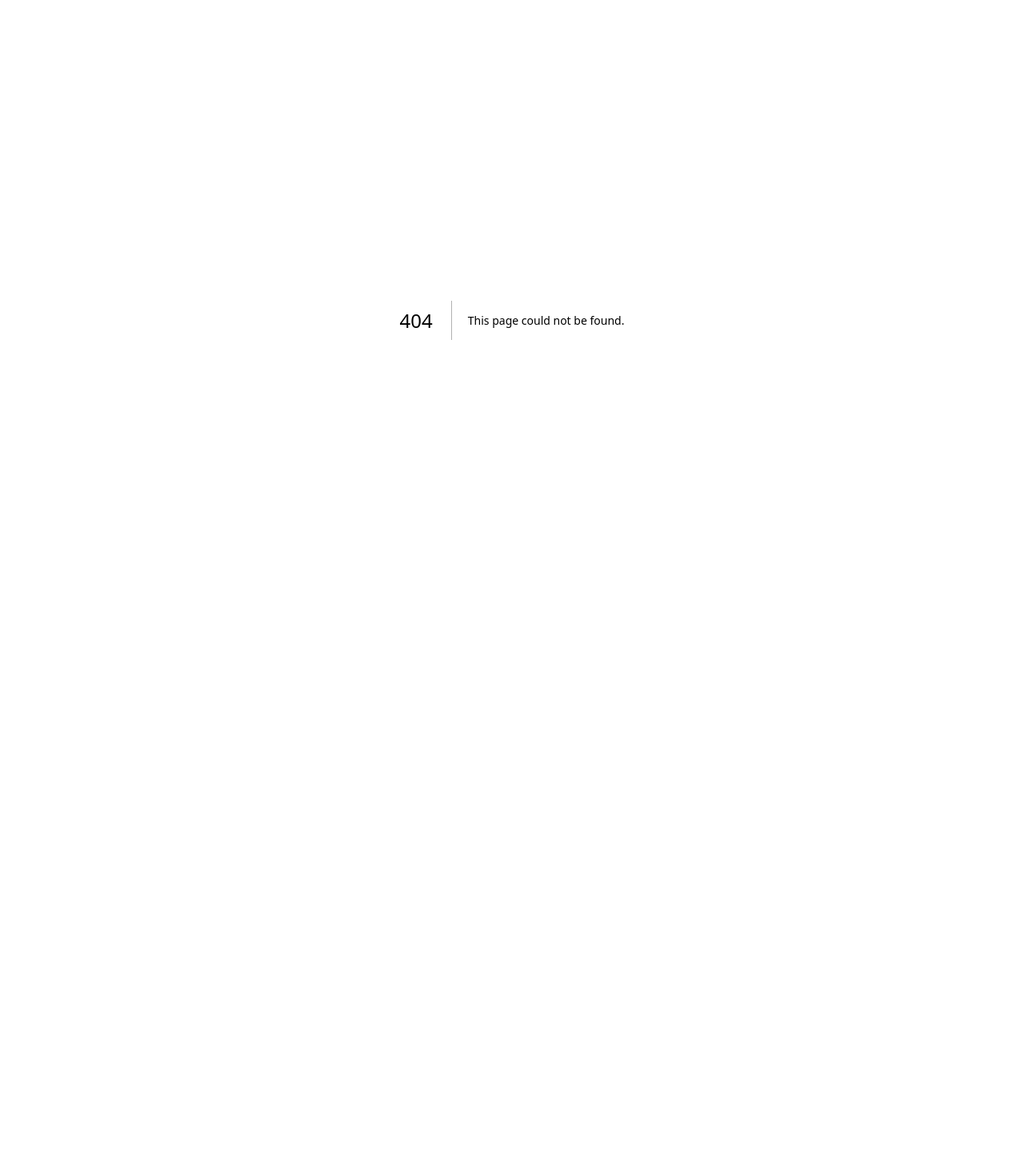
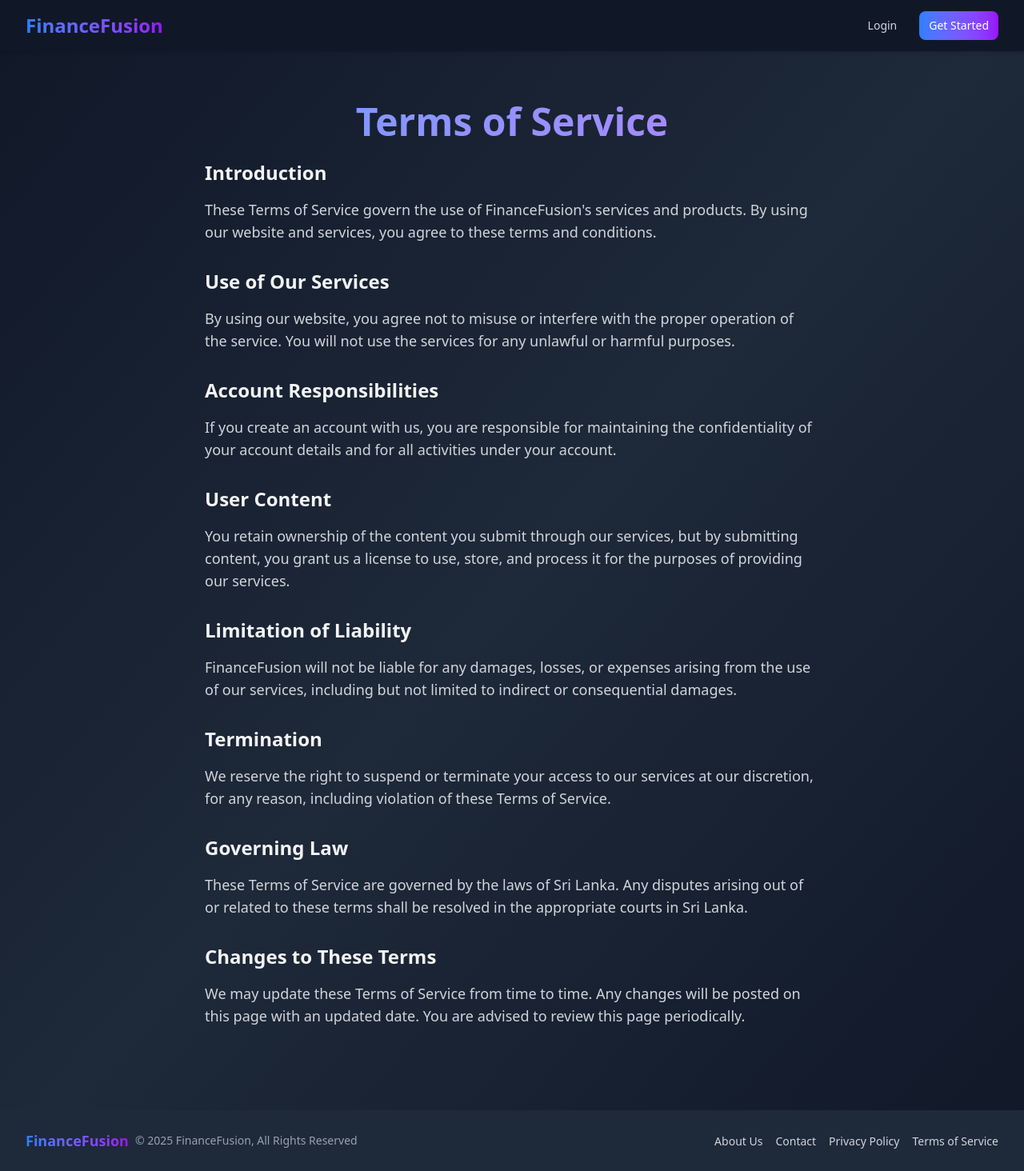
Before and after one commit to BuddhikaRoshan/FinanceFusion_ITPM, a Next.js app: page /Terms in a window 1280 px wide. Before the commit this address had no page. Shown: the whole page at 80% size. Before the commit the page ends 800 px from the top, so only its background shows below. Built offline with nearby package versions, Linux system fonts and the light colour scheme.

Commit message:
"terms_page

```diff
--- /dev/null
+++ b/app/Terms/page.tsx
@@ -0,0 +1,64 @@
+"use client";
+import React from "react";
+import Navbar from "@/components/Navbar";
+import Footer from "@/components/Footer";
+
+const TermsOfService = () => {
+  return (
+    <div className="min-h-screen bg-gradient-to-br from-gray-900 via-gray-800 to-gray-900">
+      <Navbar />
+
+      <div className="max-w-7xl mx-auto px-4 sm:px-6 lg:px-8 py-16">
+        <h1 className="text-4xl md:text-5xl font-bold bg-gradient-to-r from-blue-400 to-purple-400 bg-clip-text text-transparent mb-6 text-center">
+          Terms of Service
+        </h1>
+
+        <div className="text-lg text-gray-300 max-w-3xl mx-auto">
+          <h2 className="text-2xl font-semibold text-gray-100 mb-4">Introduction</h2>
+          <p>
+            These Terms of Service govern the use of FinanceFusion's services and products. By using our website and services, you agree to these terms and conditions.
+          </p>
+
+          <h2 className="text-2xl font-semibold text-gray-100 mb-4 mt-8">Use of Our Services</h2>
+          <p>
+            By using our website, you agree not to misuse or interfere with the proper operation of the service. You will not use the services for any unlawful or harmful purposes.
+          </p>
+
+          <h2 className="text-2xl font-semibold text-gray-100 mb-4 mt-8">Account Responsibilities</h2>
+          <p>
+            If you create an account with us, you are responsible for maintaining the confidentiality of your account details and for all activities under your account.
+          </p>
+
+          <h2 className="text-2xl font-semibold text-gray-100 mb-4 mt-8">User Content</h2>
+          <p>
+            You retain ownership of the content you submit through our services, but by submitting content, you grant us a license to use, store, and process it for the purposes of providing our services.
+          </p>
+
+          <h2 className="text-2xl font-semibold text-gray-100 mb-4 mt-8">Limitation of Liability</h2>
+          <p>
+            FinanceFusion will not be liable for any damages, losses, or expenses arising from the use of our services, including but not limited to indirect or consequential damages.
+          </p>
+
+          <h2 className="text-2xl font-semibold text-gray-100 mb-4 mt-8">Termination</h2>
+          <p>
+            We reserve the right to suspend or terminate your access to our services at our discretion, for any reason, including violation of these Terms of Service.
+          </p>
+
+          <h2 className="text-2xl font-semibold text-gray-100 mb-4 mt-8">Governing Law</h2>
+          <p>
+            These Terms of Service are governed by the laws of Sri Lanka. Any disputes arising out of or related to these terms shall be resolved in the appropriate courts in Sri Lanka.
+          </p>
+
+          <h2 className="text-2xl font-semibold text-gray-100 mb-4 mt-8">Changes to These Terms</h2>
+          <p>
+            We may update these Terms of Service from time to time. Any changes will be posted on this page with an updated date. You are advised to review this page periodically.
+          </p>
+        </div>
+      </div>
+
+      <Footer />
+    </div>
+  );
+};
+
+export default TermsOfService;
```
